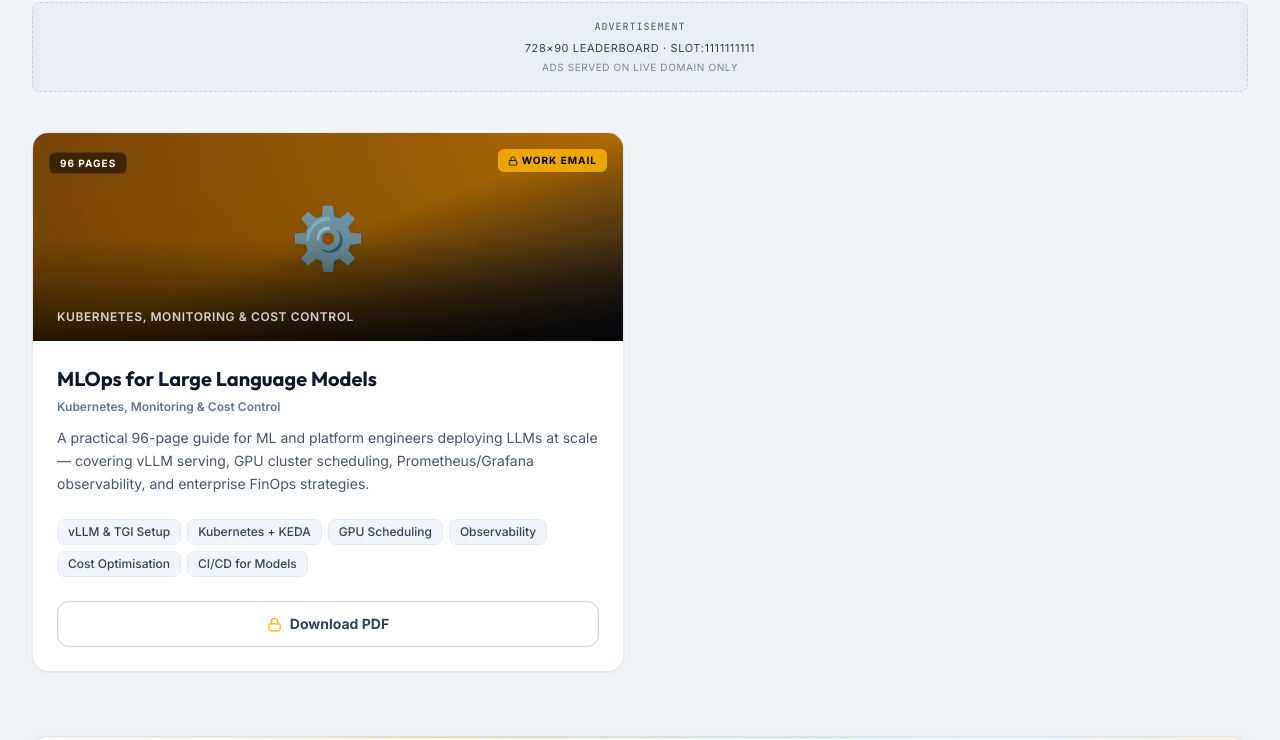
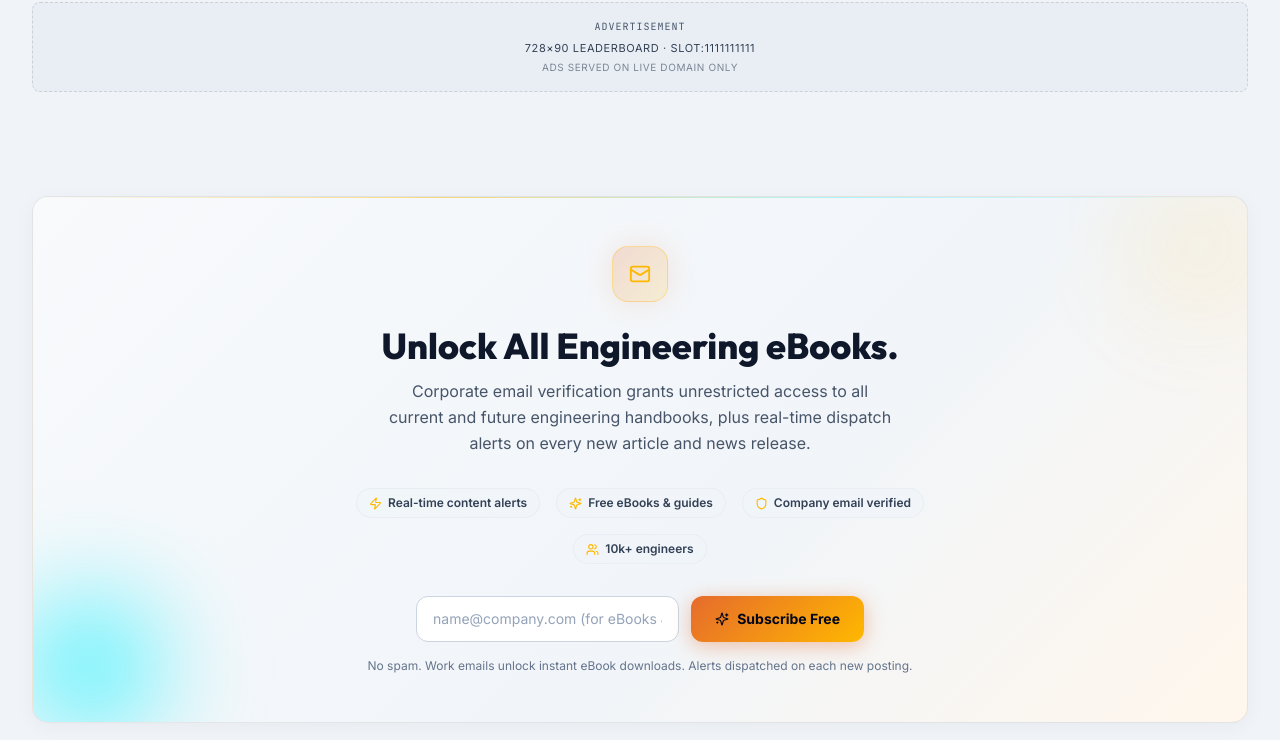
Before and after one commit to milandhore/illuminaist-latest, a React (Vite) app: page /#/ebooks in a window 1280 px wide. Shown: the part 400-1140 px from the top of the page. Built offline with nearby package versions, Linux system fonts and the light colour scheme.

Commit message:
CMS: Deleted eBook 'mlops-llm-guide'

```diff
--- a/src/data/ebooks.js
+++ b/src/data/ebooks.js
@@ -1,22 +1 @@
-export const ebooks = [
-  {
-    "id": 2,
-    "slug": "mlops-llm-guide",
-    "title": "MLOps for Large Language Models",
-    "subtitle": "Kubernetes, Monitoring & Cost Control",
-    "description": "A practical 96-page guide for ML and platform engineers deploying LLMs at scale — covering vLLM serving, GPU cluster scheduling, Prometheus/Grafana observability, and enterprise FinOps strategies.",
-    "topics": [
-      "vLLM & TGI Setup",
-      "Kubernetes + KEDA",
-      "GPU Scheduling",
-      "Observability",
-      "Cost Optimisation",
-      "CI/CD for Models"
-    ],
-    "pages": 96,
-    "downloadUrl": "/ebooks/mlops-llm-guide.pdf",
-    "coverGradient": "from-amber-900 via-amber-700 to-slate-900",
-    "accentColor": "#FFB800",
-    "icon": "⚙️"
-  }
-];
+export const ebooks = [];
```
Also changed, not shown: 1 other file (tests, documents, lock files or other folders).
